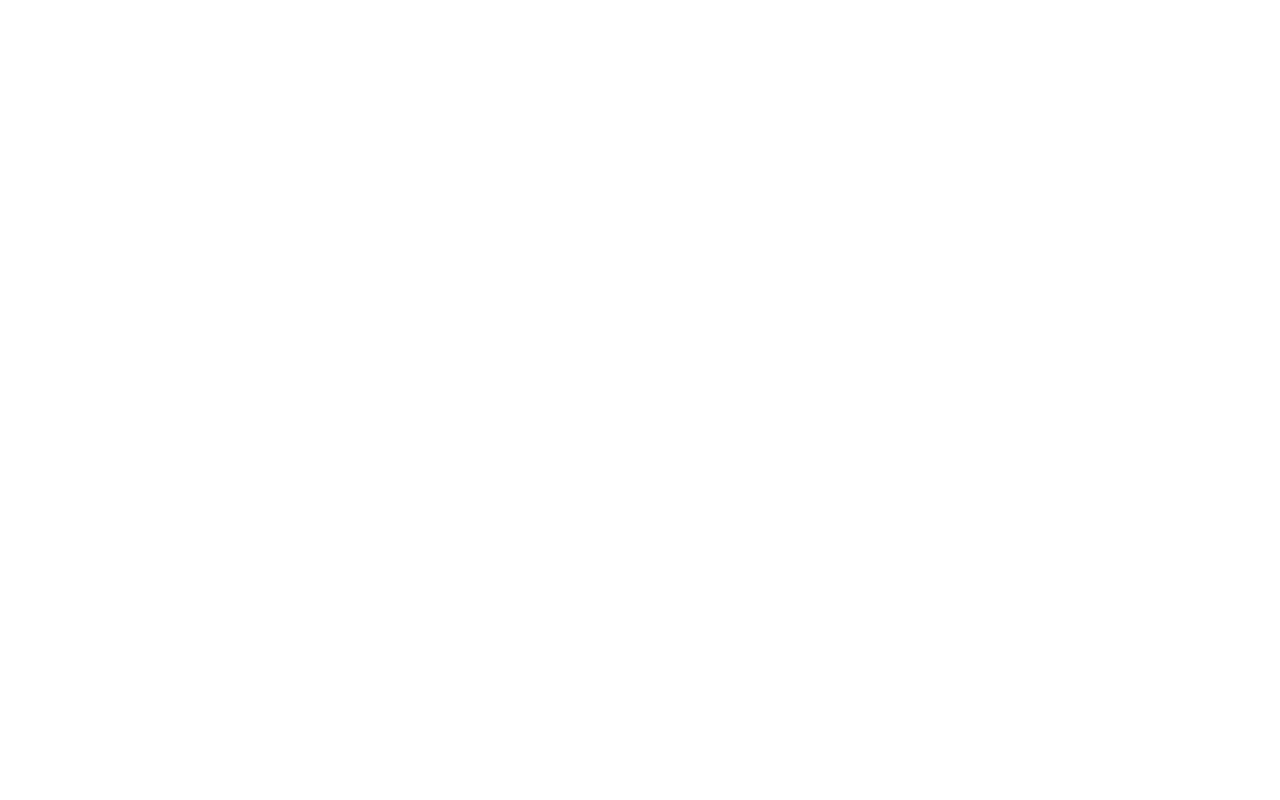
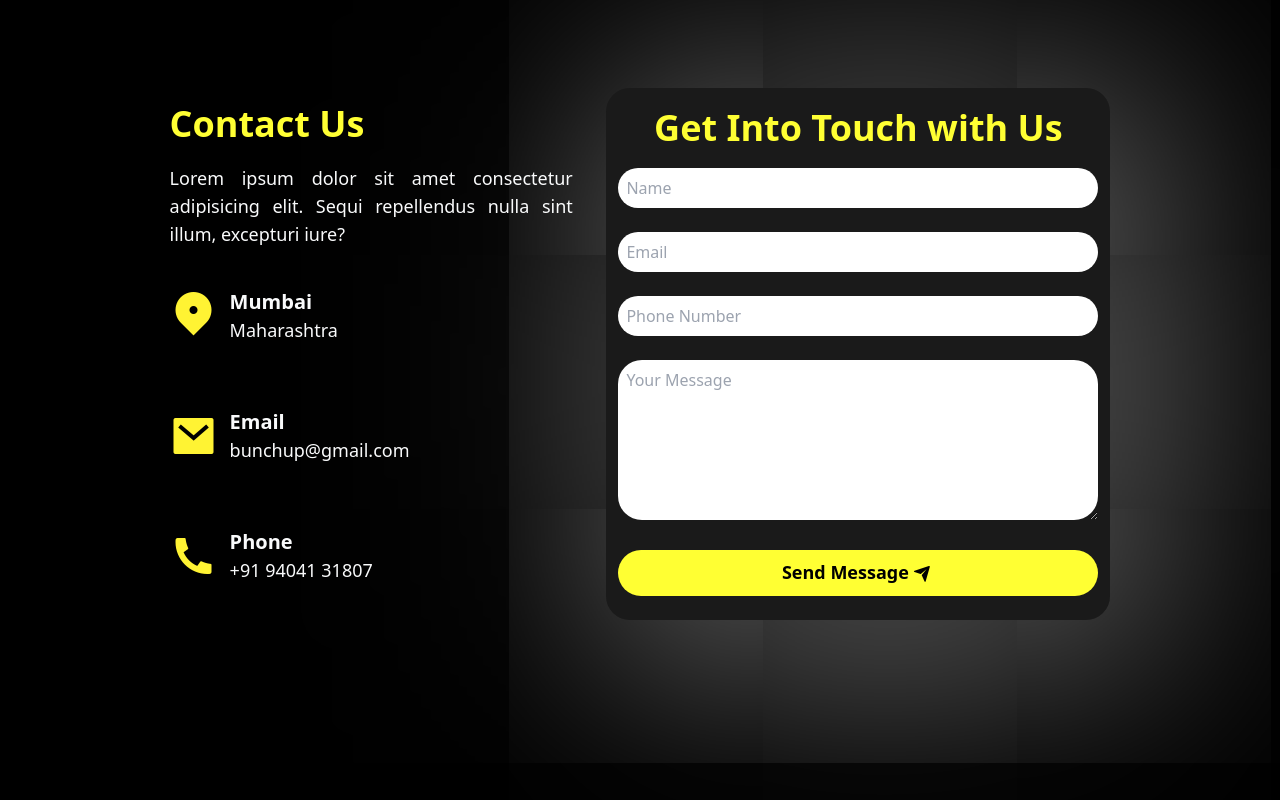
Before and after one commit to gauravmad/Bunchup, a website built with Vite: page index.html in a window 1280 px wide. Built offline with nearby package versions, Linux system fonts and the light colour scheme.

Commit message:
second commit

```diff
--- a/index.html
+++ b/index.html
@@ -6,9 +6,52 @@
     <meta name="viewport" content="width=device-width, initial-scale=1.0">
     <link rel="stylesheet" href="style.css">
     <script src="https://cdn.tailwindcss.com"></script>
+    <link href="https://cdn.jsdelivr.net/npm/remixicon@2.5.0/fonts/remixicon.css" rel="stylesheet">
     <title>Bunchup Contact Page</title>
 </head>
 <body>
+    <div class="container flex flex-col md:flex-row align-middle items-center justify-evenly w-[80vw] m-auto my-20 p-2">
+        <div class="part1 flex flex-col justify-evenly text-gray-50 w-full sm:w-2/5">
+            <h1 class="text-[#FFFF33] text-3xl md:text-[2rem] lg:text-4xl w-4/5 my-3 font-semibold">Contact Us</h1>
+            <p class="text-lg my-2 text-justify">Lorem ipsum dolor sit amet consectetur adipisicing elit. Sequi repellendus nulla sint illum, excepturi iure?</p>
+            <div class="adress my-8 flex">
+                <i class="ri-map-pin-2-fill text-[#fff333] md:text-5xl text-4xl"></i>
+                <div class="px-3">
+                    <h1 class="text-xl font-bold">Mumbai</h1>
+                    <h1 class="text-lg">Maharashtra</h1>
+                </div>
+            </div>
+            <div class="email my-8 flex justify-start align-middle items-center">
+                <i class="ri-mail-fill text-[#fff333] md:text-5xl text-4xl"></i>
+                <div class="px-3">
+                    <h1 class="text-xl font-bold">Email</h1>
+                    <h1 class="text-lg">bunchup@gmail.com</h1>
+                </div>
+            </div>
+            <div class="contact my-8 flex justify-start align-middle items-center">
+                <i class="ri-phone-fill text-[#fff333] md:text-5xl text-4xl"></i>
+                <div class="px-3">
+                    <h1 class="text-xl font-bold">Phone</h1>
+                    <h1 class="text-lg">+91 94041 31807</h1>
+                </div>
+            </div>
 
+        </div>
+        <div id="contact" class="part2 text-white p-3 rounded-3xl w-full md:w-3/6">
+            <div class="contact">
+                <h1 class="text-[#FFFF33] text-3xl md:text-[1.7rem] lg:text-4xl my-2 font-semibold text-center">Get Into Touch with Us</h1>
+                <input type="text" class="w-full text-black p-2 my-3 px-2 rounded-3xl" placeholder="Name">
+                <input type="email" class="w-full text-black p-2 my-3 px-2 rounded-3xl" placeholder="Email">
+                <input type="number" class="w-full text-black p-2 my-3 px-2 rounded-3xl" placeholder="Phone Number">
+                <textarea  class="rounded-3xl  text-black w-full h-40 p-2 my-3 px-2" placeholder="Your Message"></textarea>
+                <button class="bg-[#FFFF33] text-black w-full p-2 my-3 rounded-3xl font-semibold text-lg">Send Message<i class="ri-send-plane-fill align-middle mx-1"></i></button>
+
+
+
+            </div>
+
+        </div>
+
+    </div>
 </body>
 </html>
--- a/style.css
+++ b/style.css
@@ -1,3 +1,12 @@
 @tailwind base;
 @tailwind components;
 @tailwind utilities;
+
+body{
+    background-color: black;
+}
+
+#contact{
+    box-shadow: 20px 20px 1000px 20px rgba(255, 255, 255, 0.5);
+    background: rgba(255, 255, 255, 0.1);
+}
```
